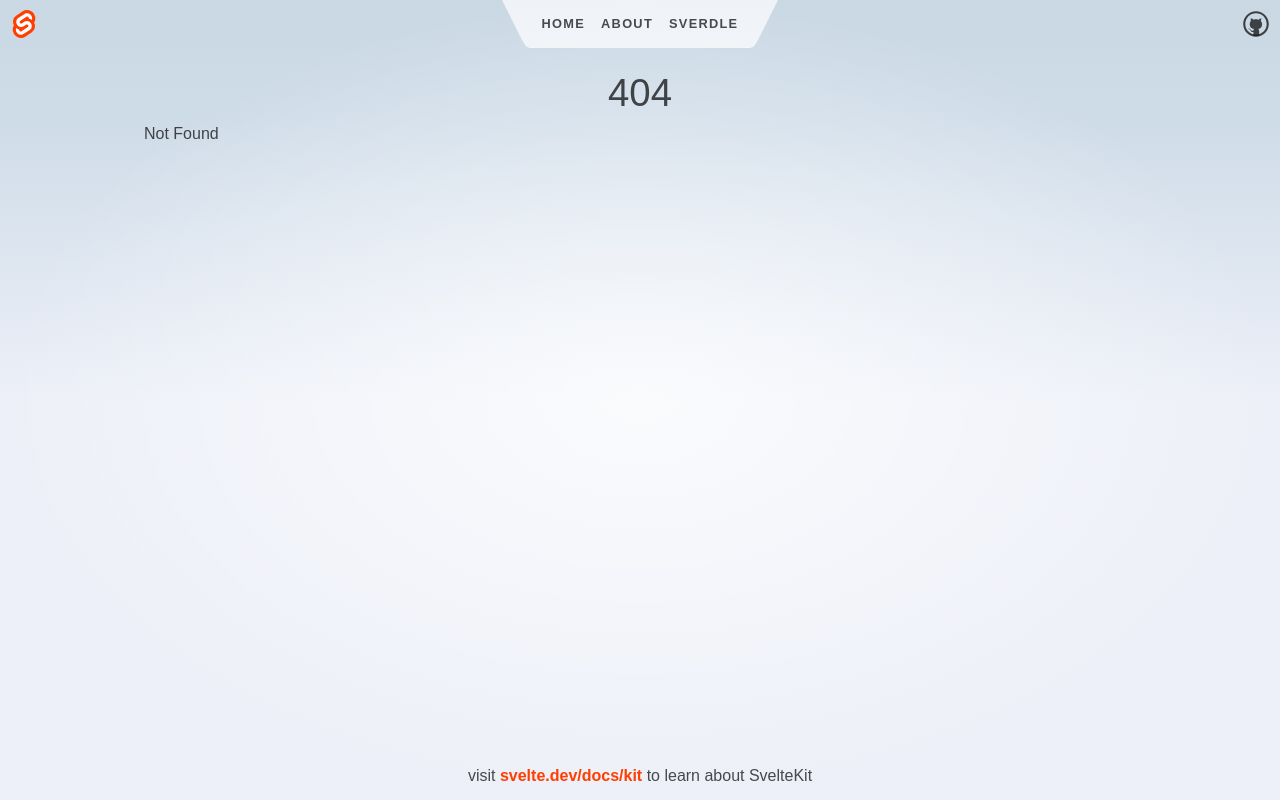
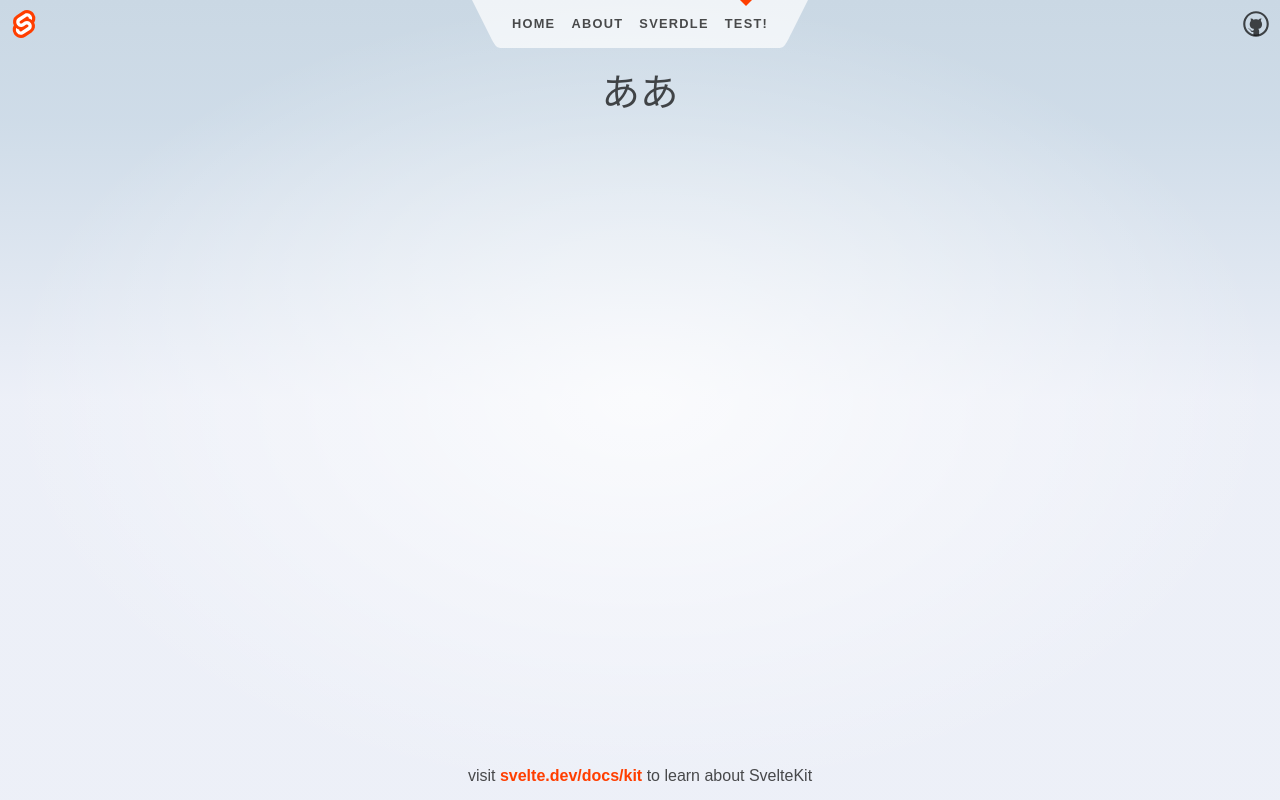
Before and after one commit to toke04/hige-ping, a SvelteKit app: page /test in a window 1280 px wide. Before the commit this address had no page. Built offline with nearby package versions, Linux system fonts and the light colour scheme.

Commit message:
ファイル名を+page.svelteに変更した

```diff
--- a/src/routes/Header.svelte
+++ b/src/routes/Header.svelte
@@ -24,6 +24,9 @@
 			</li>
 			<li aria-current={$page.url.pathname.startsWith('/sverdle') ? 'page' : undefined}>
 				<a href="/sverdle">Sverdle</a>
+			</li>
+			<li aria-current={$page.url.pathname.startsWith('/test') ? 'page' : undefined}>
+				<a href="/test">test!</a>
 			</li>
 		</ul>
 		<svg viewBox="0 0 2 3" aria-hidden="true">
--- /dev/null
+++ b/src/routes/test/+page.svelte
@@ -0,0 +1,8 @@
+<svelte:head>
+	<title>About</title>
+	<meta name="description" content="About this app" />
+</svelte:head>
+
+<div>
+	<h1>ああ</h1>
+</div>
```
